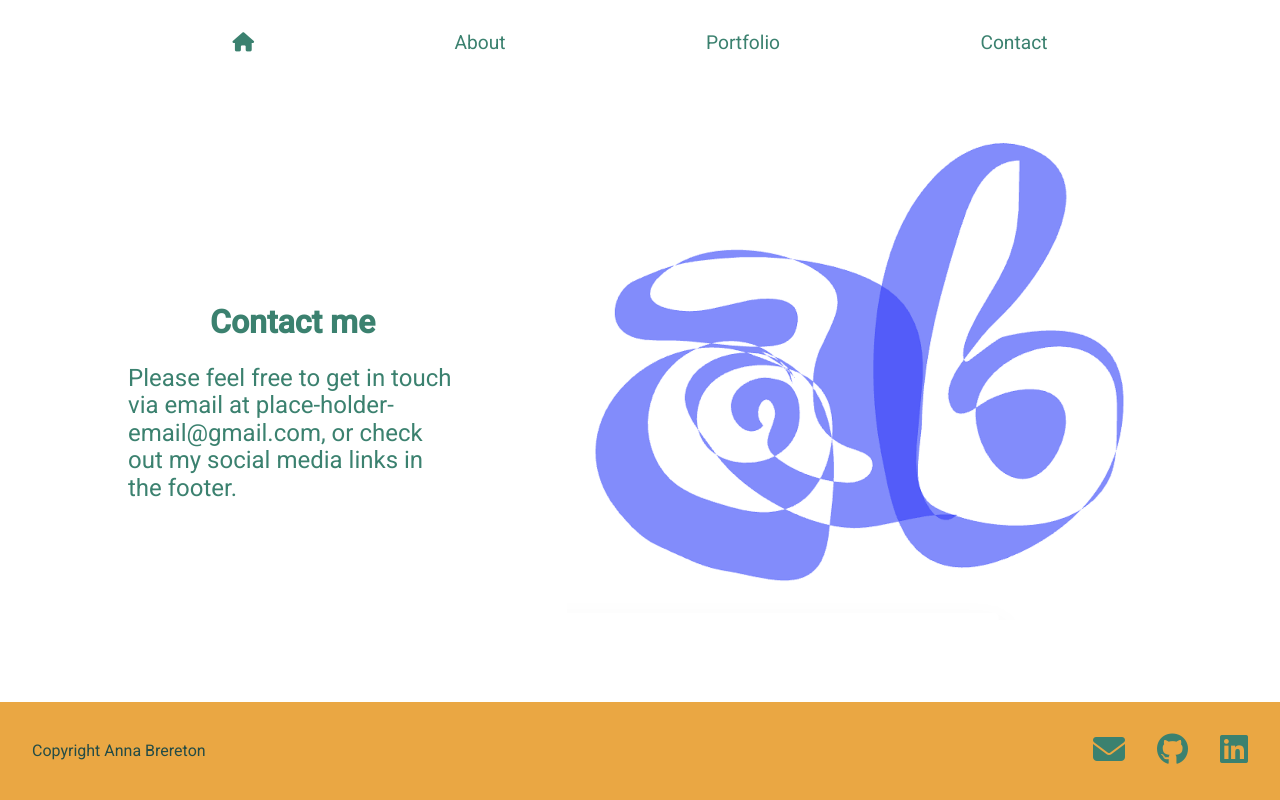
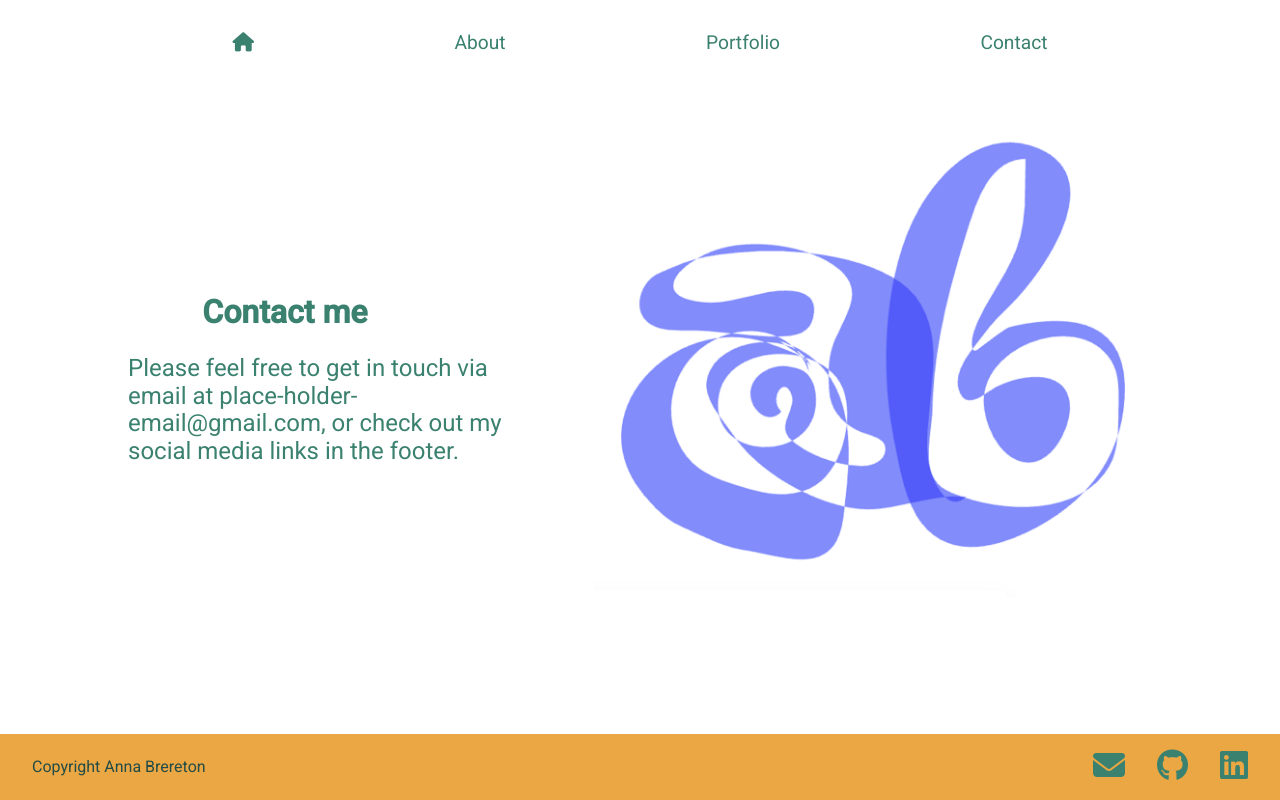
Before and after one commit to annabrereton/Portfolio, a plain HTML site: page contact.html in a window 1280 px wide. Drawn offline with Linux system fonts and the light colour scheme.

Commit message:
media query changes

```diff
--- a/contact.html
+++ b/contact.html
@@ -59,7 +59,7 @@
             <h1>
                 Contact me
             </h1>
-            <p class="contact-info">
+            <p class="contact-text">
                 Please feel free to get in touch via email at place-holder-email@gmail.com, or check out my social media links in the footer.
             </p>
         </div>
--- a/css/about-styles.css
+++ b/css/about-styles.css
@@ -45,13 +45,13 @@ a {
 }
 
 .about-me {
-    margin-top: 1.5rem;
+    margin-top: 0;
     margin-bottom: 3.5rem;
     color: #3B816F;
     display: flex;
     flex-direction: column;
     align-items: center;
-    gap: 2rem;
+    gap: 1rem;
 }
 
 h1 {
@@ -75,7 +75,7 @@ img {
 footer {
     width: 100%;
     margin: 0;
-    padding: 1.5rem 2rem 1.5rem;
+    padding: 0.5rem 2rem 0.5rem;
     background-color: #EAA743;
     position: fixed;
     bottom: 0;
--- a/css/contact-styles.css
+++ b/css/contact-styles.css
@@ -51,20 +51,19 @@ a {
     display: flex;
     flex-direction: column;
     align-items: center;
-    gap: 2rem;
 }
 
 h1 {
     width: 75%;
-    margin-top: 1.5rem;
-    margin-bottom: 1.5rem;
+    margin: 1.5rem 0;
     font-size: 2rem;
     text-align: center;
 }
 
 .contact-info {
     width: 75%;
-    margin: 0;font-size: 1.5rem;
+    margin: 0;
+    font-size: 1.5rem;
 }
 
 img {
@@ -80,7 +79,7 @@ img {
 footer {
     width: 100%;
     margin: 0;
-    padding: 1.5rem 2rem 1.5rem;
+    padding: 0.5rem 2rem 0.5rem;
     background-color: #EAA743;
     position: fixed;
     bottom: 0;
@@ -108,6 +107,6 @@ footer {
         width: 80%;
         margin: 1.5rem auto;
         flex-direction: row;
-        gap: 0;
+        gap: 3rem;
     }
 }
--- a/css/portfolio-styles.css
+++ b/css/portfolio-styles.css
@@ -127,7 +127,7 @@ article {
 footer {
     width: 100%;
     margin: 0;
-    padding: 1.5rem 2rem 1.5rem;
+    padding: 0.5rem 2rem 0.5rem;
     background-color: #EAA743;
     position: fixed;
     bottom: 0;
--- a/css/styles.css
+++ b/css/styles.css
@@ -51,7 +51,7 @@ a {
 
 .logo {
     width: 90%;
-    margin: 7rem 0 5rem;
+    margin: 5rem 0 5rem;
 }
 
 .fade-in-image {
@@ -97,7 +97,7 @@ h1 {
 footer {
     width: 100%;
     margin: 0;
-    padding: 1.5rem 2rem 1.5rem;
+    padding: 0.5rem 2rem 0.5rem;
     background-color: #EAA743;
     position: fixed;
     bottom: 0;
@@ -136,3 +136,20 @@ footer {
         flex-direction: column;
     }
 }
+
+@media only screen and (min-width: 750px) {
+    .logo {
+        width: 45%;
+        margin: 0;
+    }
+    .logo-name-cv {
+        width: 90%;
+        margin: 2rem auto;
+        justify-content: space-evenly;
+        align-items: center;
+    }
+    .name-cv {
+        display: flex;
+        flex-direction: column;
+    }
+}
```
